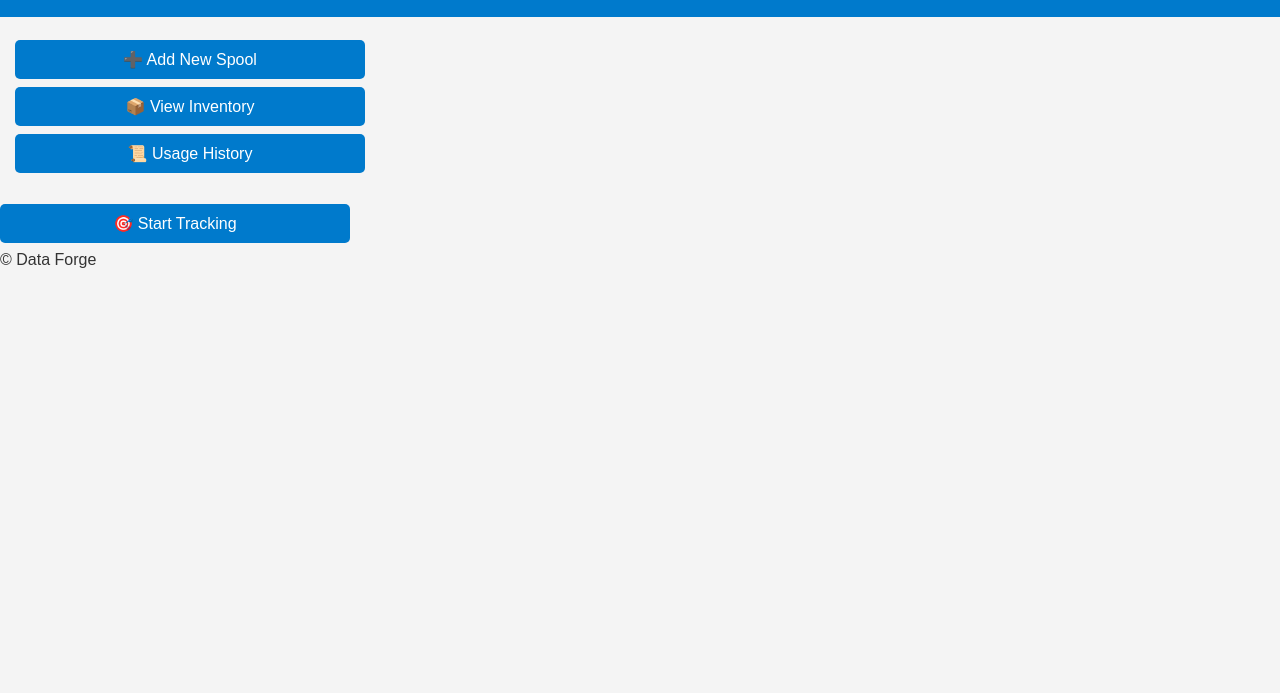
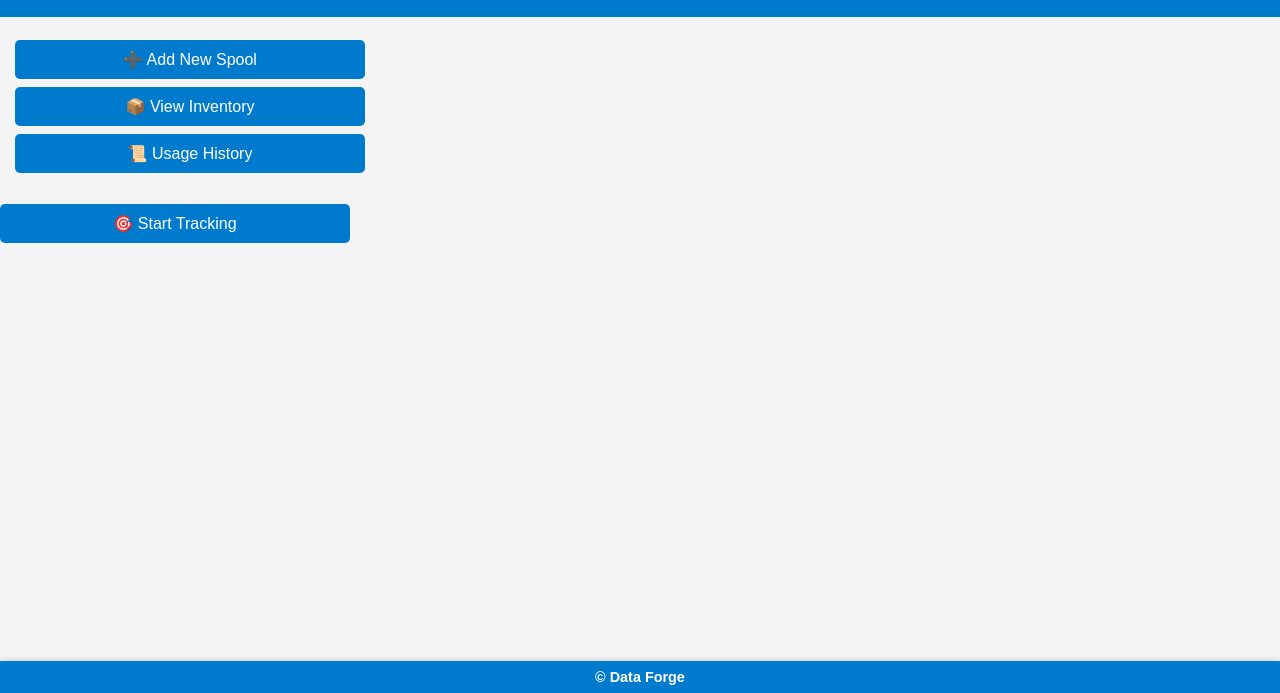
Before and after one commit to S1lv3rPlum/Filament_Usage_App, a plain HTML site: page home.html in a window 1280 px wide. Shown: the part 107-800 px from the top of the page. Drawn offline with Linux system fonts and the light colour scheme.

Commit message:
update style.css

```diff
--- a/style.css
+++ b/style.css
@@ -106,3 +106,19 @@ input {
   border: 1px solid #ccc;
   border-radius: 5px;
 }
+
+
+#footer {
+  position: fixed;
+  bottom: 0;
+  width: 100%;
+  background: #007acc;
+  color: white;
+  text-align: center;
+  padding: 8px 0;
+  font-size: 0.9em;
+  font-weight: 600;
+  box-shadow: 0 -2px 5px rgba(0,0,0,0.1);
+  user-select: none;
+  z-index: 1000;
+}
```
